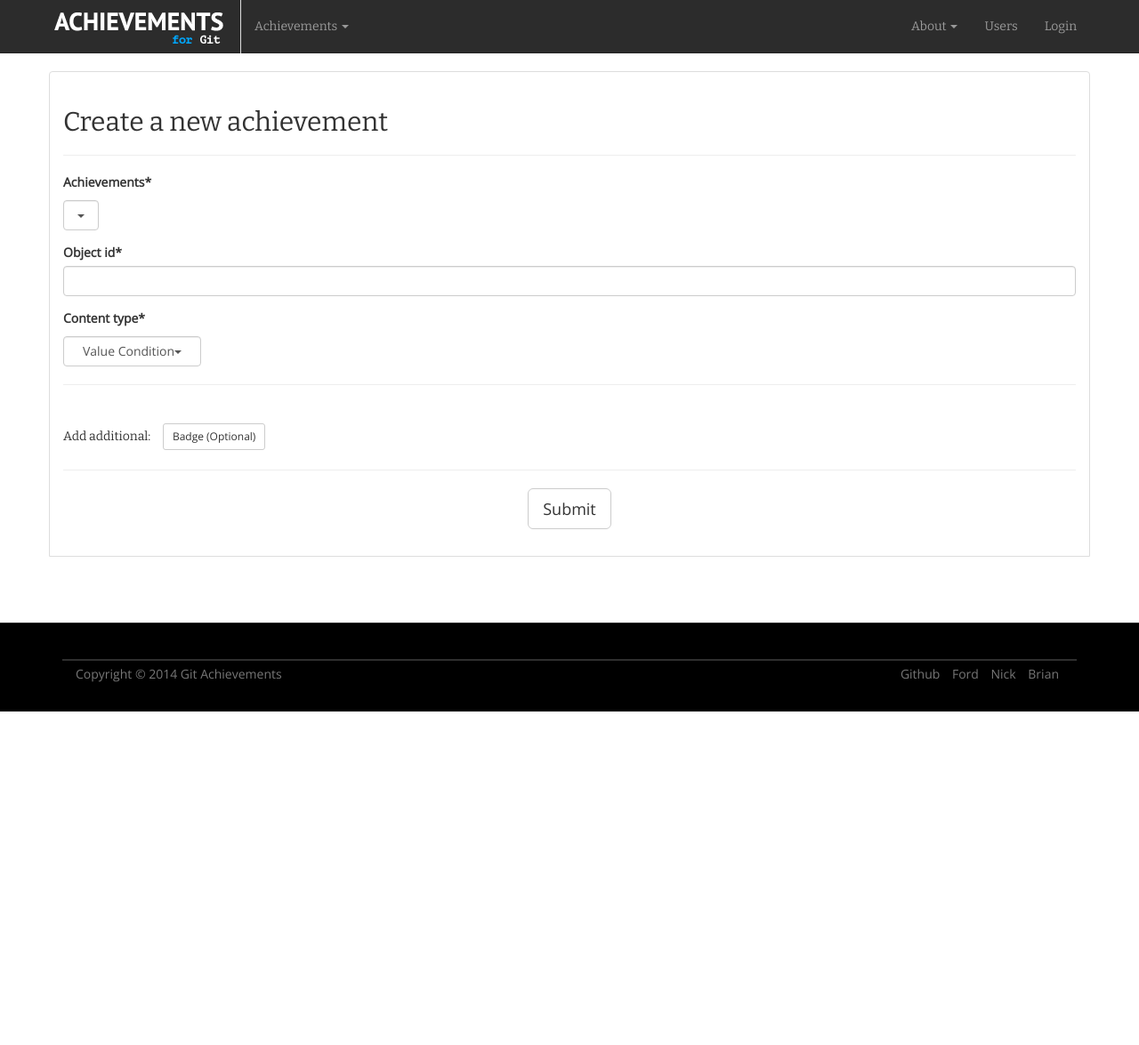
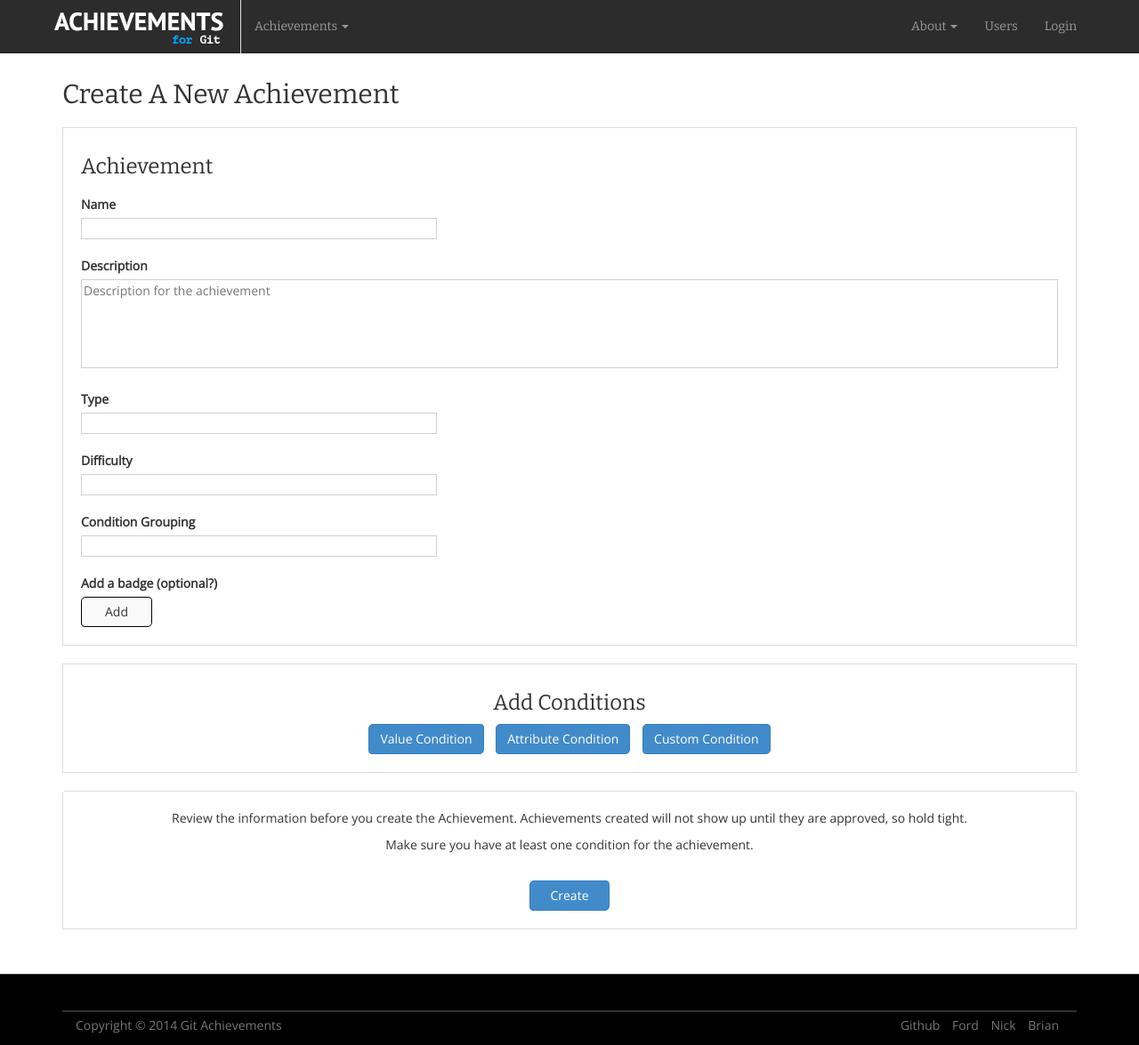
Before and after one commit to hkpeprah/git-achievements, a Django app: template app/achievement/templates/achievement/achievements/create.html in a window 1280 px wide. Shown: the whole page at 89% size. Before the commit the page ends 800 px from the top, so only its background shows below. Run offline with Django 3.2, Linux system fonts and the light colour scheme; the template is opened without the code that fills it: values that come from a table or form of the project are taken from there, others are empty; style sheets or scripts are compiled from the project's sources; parts of the project's set-up code (start-up, migrations or seed data) failed here and were passed over; some libraries are stand-ins or nearby versions.

Commit message:
Add custom library for use with custom conditions (e.g. hashes, etc.)

```diff
--- a/app/achievement/lib/__init__.py
+++ b/app/achievement/lib/__init__.py
@@ -1,5 +1 @@
-from sha import contains_user_sha
-
-
-def callable(function):
-    return hasattr(function, '__call__')
+from sha import sha_contains_user_letters, sha_contains_user
--- a/app/achievement/static/achievement/css/achieve-form.scss
+++ b/app/achievement/static/achievement/css/achieve-form.scss
@@ -1,113 +1,104 @@
+.title {
+    margin-bottom: 20px;
+    text-transform: capitalize;
+}
+
+.placeholder {
+    visibility: hidden;
+}
+
 .achievement-form {
-    text-align: center;
-
-    #div_id_grouping,
-    #div_id_difficulty,
-    #div_id_achievement_type,
-    .selectboxit-container {
-        margin-top: 5px;
-        display: inline-block;
-
-        .control-label {
-            margin-right: 15px;
-
-            &:after {
-                content: ":";
+    padding-bottom: 50px;
+    > fieldset {
+        padding: 20px;
+        box-sizing: border-box;
+        border: 1px solid #DDD;
+        > input {
+            min-width: 400px;
+        }
+        > label, span {
+            display: block;
+            font-size: 14px;
+            margin-top: 20px;
+            margin-bottom: 5px;
+            padding-right: 10px;
+            font-weight: bolder;
+        }
+        > textarea {
+            width: 100%;
+            resize: none;
+            min-height: 100px;
+        }
+        > .button {
+            &:last-child {
+                margin-right: 0px;
             }
         }
-
-        .control-label, .controls {
-            display: inline-block;
+        > input[type="submit"] {
+            min-width: 90px;
         }
-
-        .dropdown-menu {
-            left: auto;
-        }
-
-        .selectboxit {
-            outline: none;
-            border: 1px solid #CCC;
-        }
-    }
-
-    #div_id_difficulty,
-    #div_id_achievement_type {
-        margin-right: 30px;
-    }
-
-    .selectboxit {
-        display: inline-block;
-    }
-
-    .dropdown-menu {
-        min-width: inherit;
-    }
-
-    .form-group {
-        text-align: left;
-    }
-
-    .form-actions {
-        margin-top: 20px;
-        text-align: center;
-
-        #submit-id-submit {
-            color: #333;
-            font-size: 18px;
-            line-height: 1.33;
-            border-color: #CCC;
-            padding: 10px 36px;
-            border-radius: 6px;
-            background-color: #FFF;
-
-            &:hover {
-                border-color: #ADADAD;
-                background-color: #EBEBEB;
-            }
+        > textarea, input[type="text"] {
+            border-width: 1px;
+            border-style: inherit;
+            border-color: rgb(208, 208, 208);
         }
     }
 }
 
-.selectboxit-container, .selectboxit {
+.button {
+    min-width: 80px;
+    cursor: pointer;
+    font-size: 14px;
+    font-weight: 440;
+    margin-bottom: 0;
+    padding: 6px 12px;
+    text-align: center;
+    margin-right: 10px;
+    white-space: nowrap;
     display: inline-block;
+    vertical-align: middle;
+    border: 1px solid #000;
+    border-radius: 5px 4px 5px 4px;
+    background-color: rgb(249, 249, 249);
+    &:hover {
+        color: white;
+        background-color: rgba(0, 0, 0, 0.8);
     }
-
-.badge-form {
-    .multiField {
-        .controls {
-            .textarea {
-                height: 34px;
-                padding-top: 5px;
+    &:focus {
+        outline: none;
+    }
+    &::-moz-focus-inner {
+        border: 0;
     }
 }
 
-        .control-label {
-            margin-right: 30px;
-
-            &:after {
-                content: ":";
-            }
-
-            &:first-child {
-                display: inline-block;
+.button-blue {
+    color: #FFF;
+    border-color: #357EBD;
+    background-color: #428BCA;
+    &:hover {
+        border-color: #285E8E;
+        background-color: #3276B1;
     }
 }
 
-        :first-child .controls {
-            min-width: 400px;
-            display: inline-block;
-        }
-
-
-        :not(:last-child) .form-group {
-            margin-right: 30px;
-        }
+.button-yellow {
+    color: #FFF;
+    border-color: #EEA236;
+    background-color: #F0AD4E;
+    &:hover {
+        border-color: #D58512;
+        background-color: #ED9C28;
     }
 }
 
-.row {
-    .btn {
-        margin-left: 10px;
-        margin-right: 10px;
+.button-black {
+    color: #FFF;
+    border-color: #00A;
+    background-color: #000;
+    &:hover {
+        color: #000;
+        border-color: #000;
+        background-color: #FFF;
     }
 }
--- a/app/achievement/static/achievement/css/achieve.scss
+++ b/app/achievement/static/achievement/css/achieve.scss
@@ -50,9 +50,9 @@ section {
 
 footer {
     color: #777;
-    height: 100px;
+    height: 80px;
     padding: 10px;
-    margin-top: -100px;
+    margin-top: -80px;
     background-color: #000;
     border-top: 1px solid #2F2F2F;
     .row-fluid {
@@ -181,7 +181,7 @@ footer {
     min-height: 100%;
     > .sticky-wrapper {
         overflow: auto;
-        padding-bottom: 100px;;
+        padding-bottom: 80px;;
     }
 }
 
--- a/app/achievement/templates/achievement/achievements/create.html
+++ b/app/achievement/templates/achievement/achievements/create.html
@@ -1,47 +1,57 @@
 {% extends "achievement/base/base.html" %}
 {% load staticfiles %}
-{% load crispy_forms_tags %}
-{% crispy example_form example_form.helper %}
 
 {% block title %}Create New Achievement | Git Achievements{% endblock %}
 
 {% block head %}
     <link rel="stylesheet" type="text/css" href="{% static 'achievement/css/achieve-form.css' %}" />
     <script type="text/javascript" src="//ajax.googleapis.com/ajax/libs/jqueryui/1.10.4/jquery-ui.min.js"></script>
-    <script type="text/javascript" src="{% static 'js/jquery.selectBoxIt.min.js' %}"></script>
 {% endblock %}
 
 {% block content %}
-    <div class="container rounded-box">
-        <h2>Create a new achievement</h2>
-        <hr>
-        <form action="{% url 'create_achievement' %}" method="POST" enctype="multipart/form-data" class="achievement-form">
+    <div class="container">
+        <h2 class="title">Create a new achievement</h2>
+        <form id="create-achievement-form" class="achievement-form" post="{% url 'create_achievement' %}">
             {% csrf_token %}
-            {{ form|crispy }}
-            <hr>
-            <div id="add-badge" class="form-group badge-form collapse">
-                {{ badge_formset|crispy }}
-            </div>
+            <fieldset>
+                <h3>Achievement</h3>
+                <label for="achievement-name">Name</label>
+                <input type="text" name="achievement-name" id="achievement-name">
+                <br/>
+                <label for="achievement-description">Description</label>
+                <textarea placeholder="Description for the achievement"></textarea>
+                <br/>
+                <label for="achievement-type">Type</label>
+                <input type="text" name="achievement-type" id="achievement-type">
+                <br/>
+                <label for="achievement-difficulty">Difficulty</label>
+                <input type="text" name="achievement-difficulty" id="achievement-difficulty">
+                <br/>
+                <label for="achievement-grouping">Condition Grouping</label>
+                <input type="text" name="achievement-grouping" id="achievement-grouping">
+                <br/>
+                <div>
+                    <span>Add a badge (optional?)</span>
+                    <button class="button" type="button" id="add-badge">Add</button>
+                </div>
+            </fieldset>
+            <div class="placeholder"></div>
+            <!-- Load in conditions here -->
             <br/>
-            <div class="row">
-                <div class="container">
-                    <div class="pull-left">
-                        <h5 class="inline-block">Add additional: </h5>
-                        <a class="btn btn-sm btn-default" data-toggle="collapse" data-target="#add-badge">Badge (Optional)</a>
-                    </div>
-                </div>
-            </div>
-            <hr>
-            <div class="row">
-                <input type="submit" value="Submit" class="btn btn-lg btn-default">
-            </div>
+            <fieldset class="text-center">
+                <h3>Add Conditions</h3>
+                <button class="button button-blue" type="button" id="add-value-condition">Value Condition</button>
+                <button class="button button-blue" type="button" id="add-attribute-condition">Attribute Condition</button>
+                <button class="button button-blue" type="button" id="add-custom-condition">Custom Condition</button>
+            </fieldset>
+            <br/>
+            <fieldset class="text-center rounded-box">
+                <p>Review the information before you create the Achievement.  Achievements created will not show up until they are
+                   approved, so hold tight.</p>
+                <p>Make sure you have at least one condition for the achievement.</p>
+                <br/>
+                <input type="submit" class="button button-blue" id="submit" value="Create">
+            </fieldset>
         </form>
-        {# crispy form #}
     </div>
-    <script type="text/javascript">
-        $("select").selectBoxIt({
-            // Uses the Twitter Bootstrap theme for the drop down
-            theme: "bootstrap"
-        });
-    </script>
 {% endblock %}
--- a/app/achievement/utils.py
+++ b/app/achievement/utils.py
@@ -1,6 +1,10 @@
 import re
 import json
 import collections
+
+
+def callable(function):
+    return hasattr(function, '__call__')
 
 
 def find_nested_json(obj, keys):
--- a/app/achievement/views.py
+++ b/app/achievement/views.py
@@ -63,7 +63,8 @@ def create_achievement(request):
     """
     if request.method == 'POST':
         return HttpResponse("Created Achievement")
-    return HttpResponse("Not Implemented")
+    return render_to_response('achievement/achievements/create.html',
+        context_instance=RequestContext(request))
 
 
 @login_required
```
Also changed, not shown: app/achievement/fixtures/achievementcondition.json (+14 -0 lines), app/achievement/fixtures/achievements.json (+14 -0 lines), app/achievement/fixtures/conditions.json (+10 -0 lines), app/achievement/lib/sha.py (+21 -4 lines), lib/README.md (added), lib/__init__.py (deleted). Lines whose indentation alone changed are shown as unchanged.
